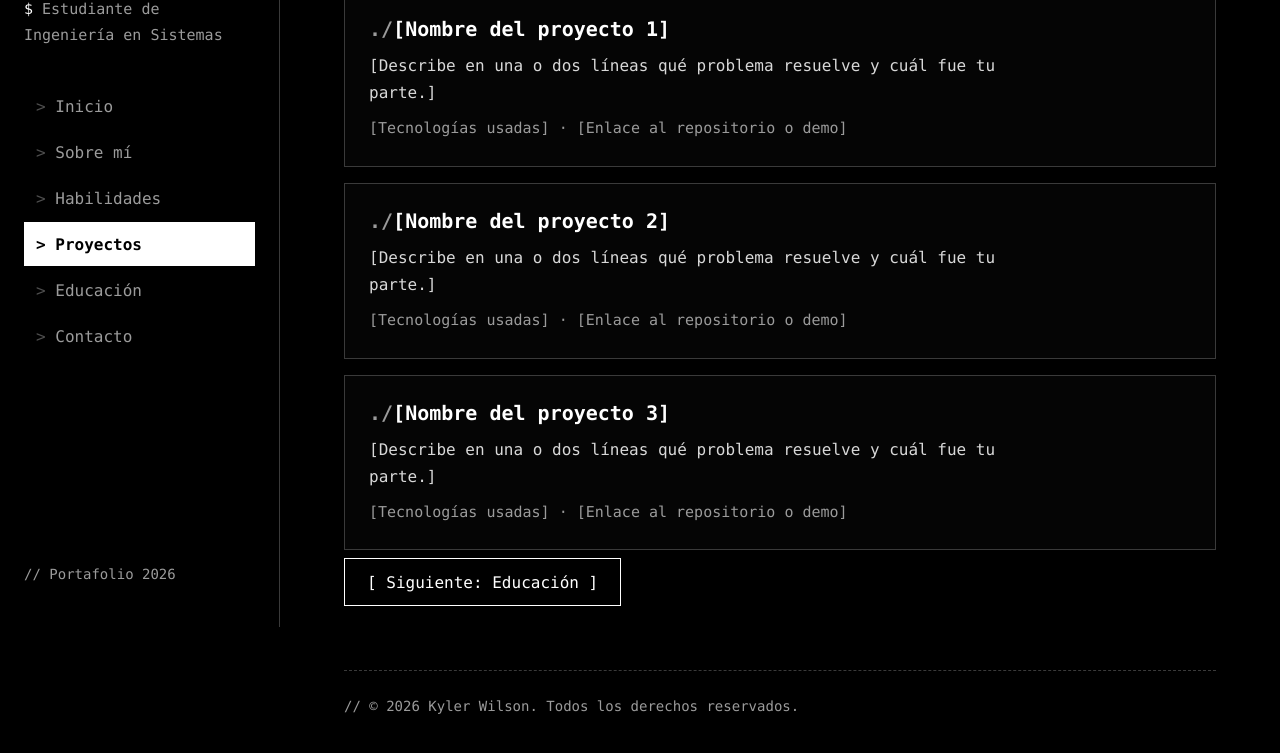
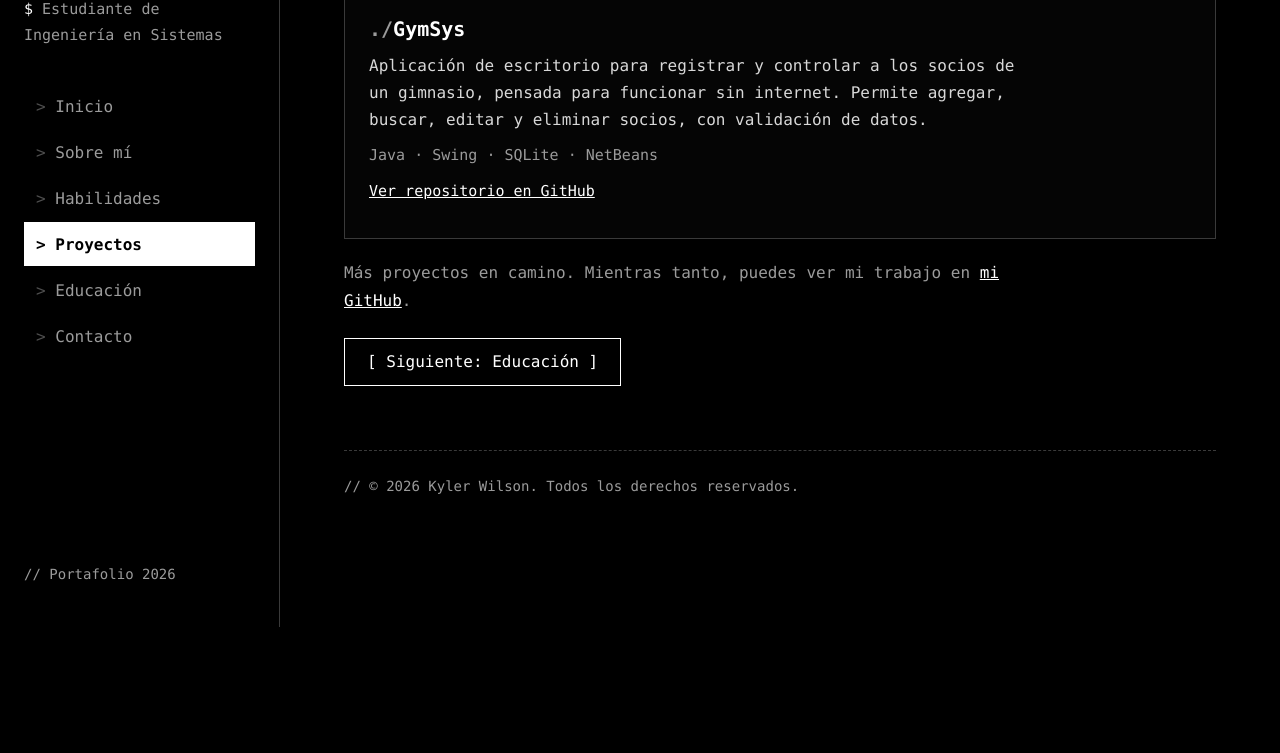
Before and after one commit to kyler001-code/https-kyler-wilson.github.io, a plain HTML site: page proyectos.html in a window 1280 px wide. Shown: the part 173-926 px from the top of the page. After the commit the page ends 800 px from the top, so only its background shows below. Drawn offline with Linux system fonts and the light colour scheme.

Commit message:
Add files via upload

```diff
--- a/css/styles.css
+++ b/css/styles.css
@@ -680,3 +680,19 @@ h1.tipeando::after,
 @media (prefers-reduced-motion: reduce) {
   .barra-relleno { transition: none; }
 }
+
+
+/* Enlace de "prueba" bajo una habilidad (apunta al proyecto que la demuestra) */
+.hab-prueba {
+  margin-top: 6px;
+  font-size: 14px;
+  color: var(--gris-texto);
+}
+
+.hab-prueba a {
+  color: var(--blanco);
+}
+
+.lista-proyectos + .pendiente {
+  margin-top: 20px;
+}
--- a/proyectos.html
+++ b/proyectos.html
@@ -41,25 +41,15 @@
 
 
           <div class="lista-proyectos">
-            <article class="proyecto">
-              <h2>[Nombre del proyecto 1]</h2>
-              <p>[Describe en una o dos líneas qué problema resuelve y cuál fue tu parte.]</p>
-
-              <div class="proyecto-datos">[Tecnologías usadas] · [Enlace al repositorio o demo]</div>
-            </article>
-
-            <article class="proyecto">
-              <h2>[Nombre del proyecto 2]</h2>
-              <p>[Describe en una o dos líneas qué problema resuelve y cuál fue tu parte.]</p>
-              <div class="proyecto-datos">[Tecnologías usadas] · [Enlace al repositorio o demo]</div>
-            </article>
-
-            <article class="proyecto">
-              <h2>[Nombre del proyecto 3]</h2>
-              <p>[Describe en una o dos líneas qué problema resuelve y cuál fue tu parte.]</p>
-              <div class="proyecto-datos">[Tecnologías usadas] · [Enlace al repositorio o demo]</div>
+            <article class="proyecto" id="gymsys">
+              <h2>GymSys</h2>
+              <p>Aplicación de escritorio para registrar y controlar a los socios de un gimnasio, pensada para funcionar sin internet. Permite agregar, buscar, editar y eliminar socios, con validación de datos.</p>
+              <p class="proyecto-datos">Java · Swing · SQLite · NetBeans</p>
+              <p class="proyecto-datos"><a href="https://github.com/kyler001-code/GymSys-Java-Netbeans-SQLite-" target="_blank" rel="noopener">Ver repositorio en GitHub</a></p>
             </article>
           </div>
+
+          <p class="pendiente">Más proyectos en camino. Mientras tanto, puedes ver mi trabajo en <a href="https://github.com/kyler001-code" target="_blank" rel="noopener">mi GitHub</a>.</p>
 
           <div class="botones">
             <a class="boton boton-borde" href="educacion.html">Siguiente: Educación</a>
```
Also changed, not shown: habilidades.html (+7 -0 lines).
